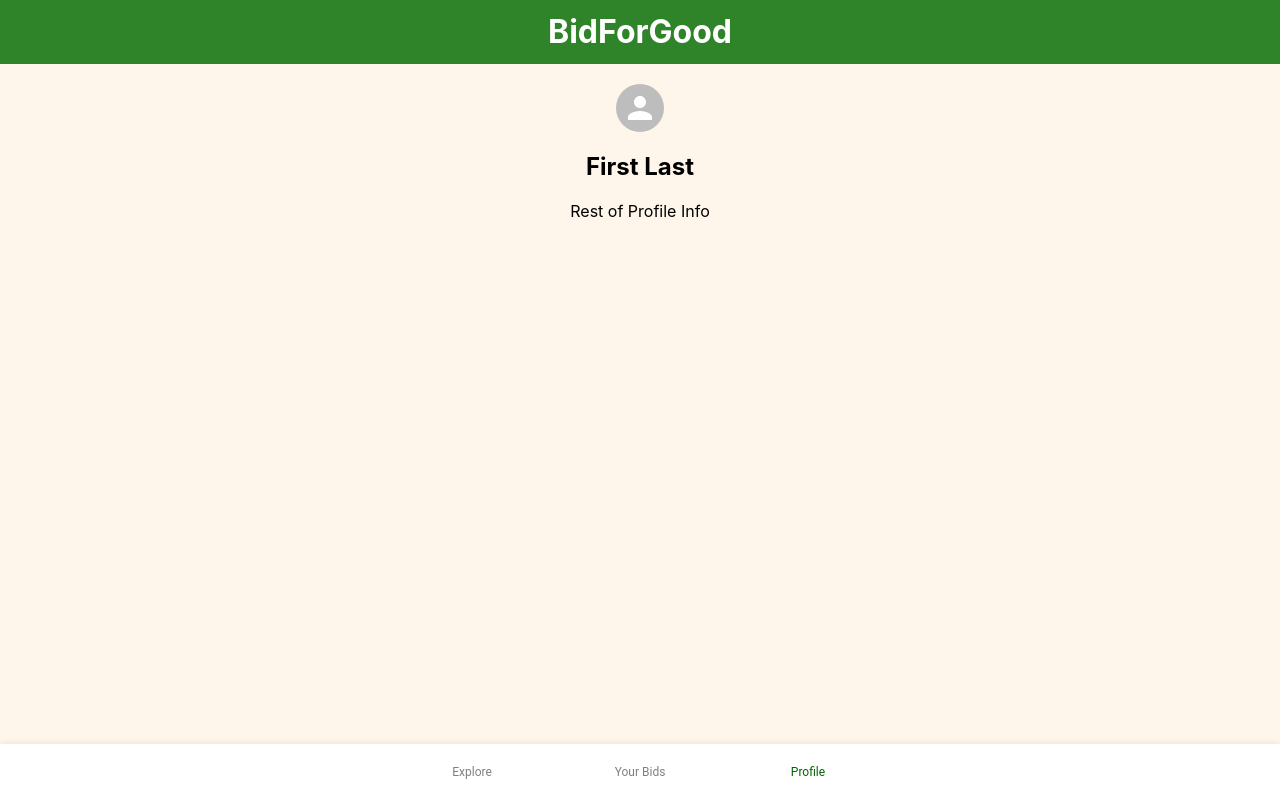
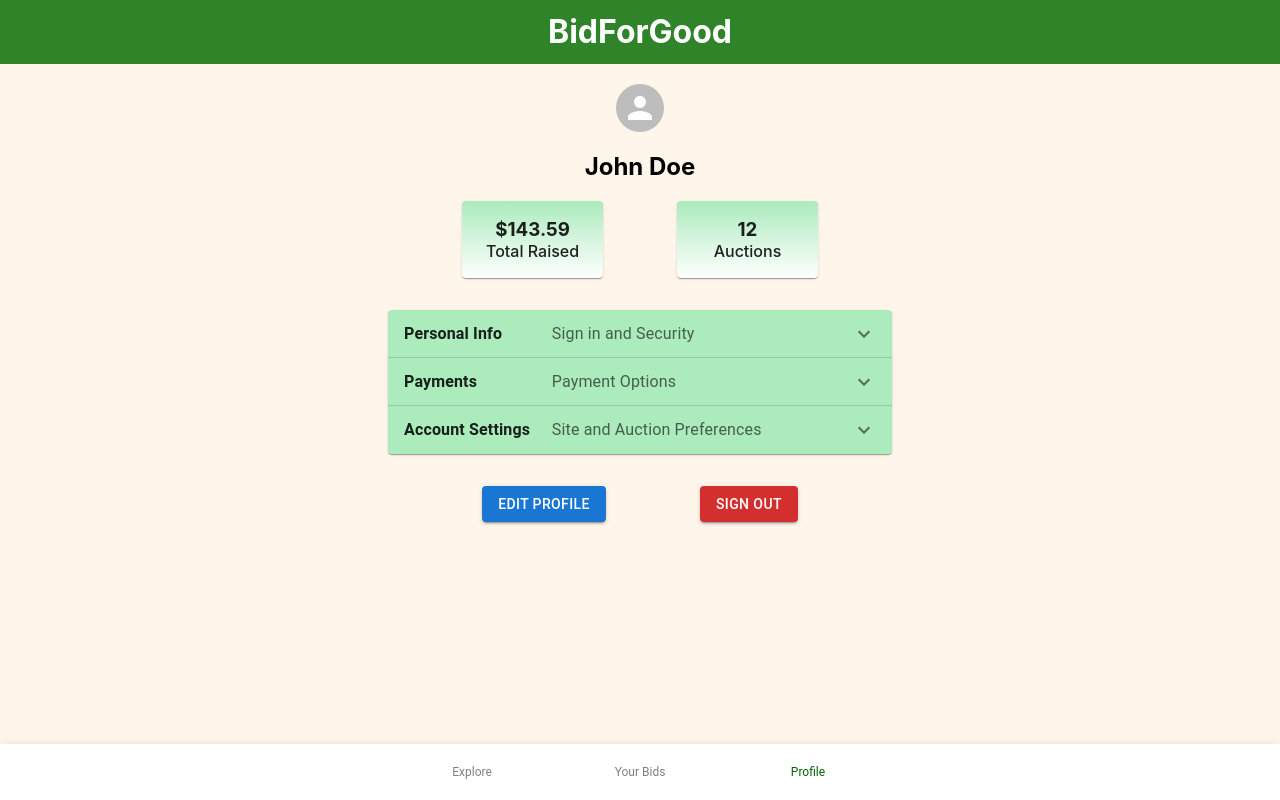
Before and after one commit to 392-f23/BidForGood, a React (Vite) app: page /profile in a window 1280 px wide. Built offline with nearby package versions, Linux system fonts and the light colour scheme.

Commit message:
profile for demo

```diff
--- a/src/components/ProfilePage/ProfilePage.css
+++ b/src/components/ProfilePage/ProfilePage.css
@@ -4,3 +4,38 @@
     justify-content: center;
     align-items: center;
 }
+
+.cardflex {
+    display: flex;
+    width: 100%;
+    justify-content: space-evenly;
+    margin-bottom: 2rem;
+}
+
+.profilecard {
+    background: linear-gradient(#abebbc, white);
+    text-align: center;
+    display: flex;
+    flex-direction: column;
+    justify-content: center;
+    width: 8rem;
+    height: 4rem;
+    padding: .4rem;
+}
+
+.cardheader {
+    margin: 0;
+}
+
+.cardtext {
+    margin: 0;
+    font-weight: 500;
+}
+
+.accordionwrapper {
+    margin-bottom: 2rem;
+}
+
+.accordion {
+    background: linear-gradient(#abebbc, #abebbc);
+}
--- a/src/components/ProfilePage/ProfilePage.jsx
+++ b/src/components/ProfilePage/ProfilePage.jsx
@@ -1,14 +1,110 @@
+import * as React from 'react';
 import './ProfilePage.css'
 import Banner from '../Banner/Banner';
-import { Container, Avatar, Stack } from '@mui/material';
+import {
+  Container,
+  Avatar,
+  Stack,
+  Card,
+  Button,
+  Accordion,
+  AccordionDetails,
+  AccordionSummary,
+  Typography } from '@mui/material';
+import ExpandMoreIcon from '@mui/icons-material/ExpandMore'
+import { useNavigate } from 'react-router-dom';
 
 const ProfilePage = () => {
+  const [expanded, setExpanded] = React.useState(false);
+
+  const handleChange = (panel) => (event, isExpanded) => {
+    setExpanded(isExpanded ? panel : false);
+  };
+
+  const navigate = useNavigate();
+
+  const handleSignOut = () => {
+    navigate('/');
+  };
+
   return (
     <Container maxWidth="sm">
       <Stack className='profilestack'>
         <Avatar style={{height: '3rem', width: '3rem'}}/>
-        <h2>First Last</h2>
-        <div>Rest of Profile Info</div>
+        <h2>John Doe</h2>
+        <div className='cardflex'>
+          <Card className='profilecard'>
+            <h3 className='cardheader'>$143.59</h3>
+            <p className='cardtext'>Total Raised</p>
+          </Card>
+          <Card className='profilecard'>
+            <h3 className='cardheader'>12</h3>
+            <p className='cardtext'>Auctions</p>
+          </Card>
+        </div>
+        <div className='accordionwrapper'>
+          <Accordion expanded={expanded === 'panel1'} onChange={handleChange('panel1')} className='accordion'>
+            <AccordionSummary
+              expandIcon={<ExpandMoreIcon />}
+              aria-controls="panel1bh-content"
+              id="panel1bh-header"
+            >
+              <Typography sx={{ width: '33%', flexShrink: 0, fontWeight: 600 }}>
+                Personal Info
+              </Typography>
+              <Typography sx={{ color: 'text.secondary' }}>Sign in and Security</Typography>
+            </AccordionSummary>
+            <AccordionDetails>
+              <Typography>
+                Nulla facilisi. Phasellus sollicitudin nulla et quam mattis feugiat.
+                Aliquam eget maximus est, id dignissim quam.
+              </Typography>
+            </AccordionDetails>
+          </Accordion>
+          <Accordion expanded={expanded === 'panel2'} onChange={handleChange('panel2')} className='accordion'>
+            <AccordionSummary
+              expandIcon={<ExpandMoreIcon />}
+              aria-controls="panel2bh-content"
+              id="panel2bh-header"
+            >
+              <Typography sx={{ width: '33%', flexShrink: 0, fontWeight: 600 }}>Payments</Typography>
+              <Typography sx={{ color: 'text.secondary' }}>
+                Payment Options
+              </Typography>
+            </AccordionSummary>
+            <AccordionDetails>
+              <Typography>
+                Donec placerat, lectus sed mattis semper, neque lectus feugiat lectus,
+                varius pulvinar diam eros in elit. Pellentesque convallis laoreet
+                laoreet.
+              </Typography>
+            </AccordionDetails>
+          </Accordion>
+          <Accordion expanded={expanded === 'panel3'} onChange={handleChange('panel3')} className='accordion'>
+            <AccordionSummary
+              expandIcon={<ExpandMoreIcon />}
+              aria-controls="panel3bh-content"
+              id="panel3bh-header"
+            >
+              <Typography sx={{ width: '33%', flexShrink: 0, fontWeight: 600 }}>
+                Account Settings
+              </Typography>
+              <Typography sx={{ color: 'text.secondary' }}>
+                Site and Auction Preferences
+              </Typography>
+            </AccordionSummary>
+            <AccordionDetails>
+              <Typography>
+                Nunc vitae orci ultricies, auctor nunc in, volutpat nisl. Integer sit
+                amet egestas eros, vitae egestas augue. Duis vel est augue.
+              </Typography>
+            </AccordionDetails>
+          </Accordion>
+        </div>
+        <div className='cardflex'>
+          <Button variant='contained'>Edit Profile</Button>
+          <Button onClick={handleSignOut} color='error' variant='contained'>Sign Out</Button>
+        </div>
       </Stack>
       <Banner currentPage={"profile"} />
     </Container>
```
